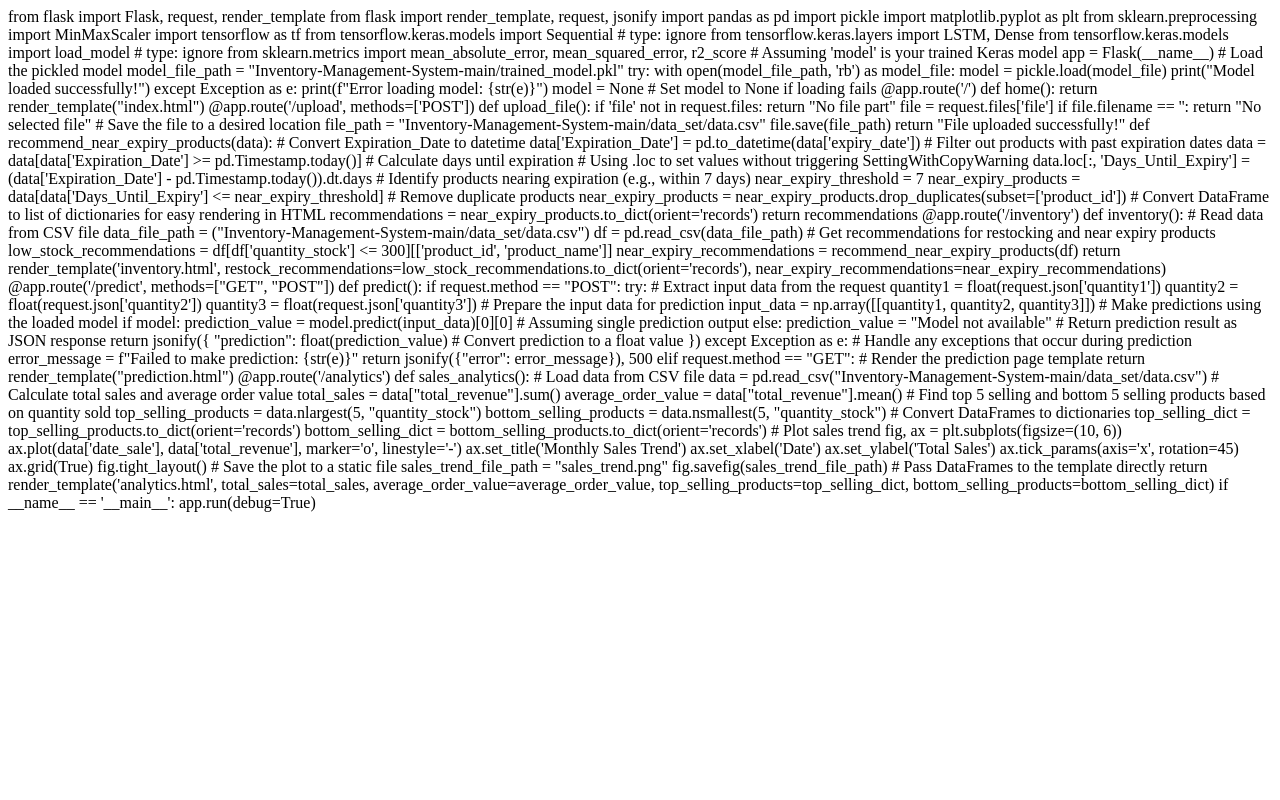
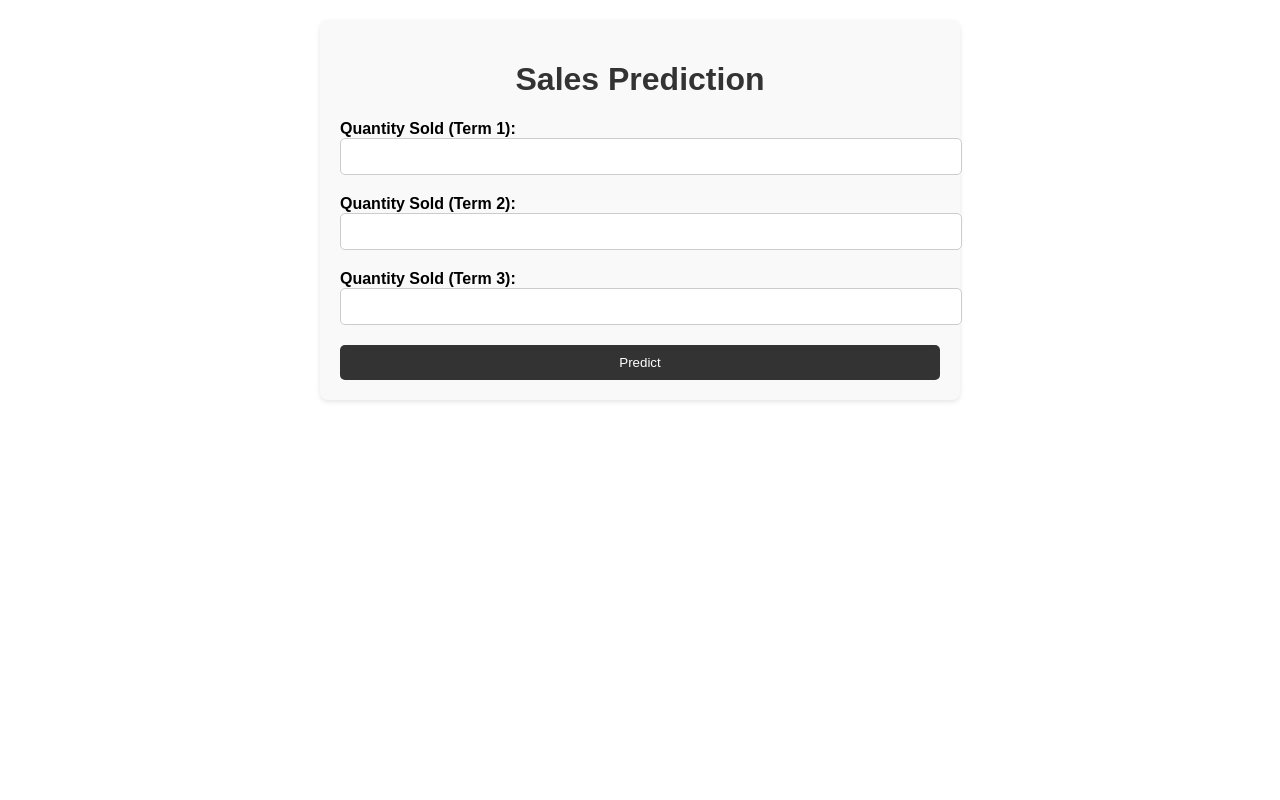
Before and after one commit to jonathanrao99/Inventory-Management-System, a Flask app: page /predict in a window 1280 px wide. Run offline with Flask 3, Linux system fonts and the light colour scheme.

Commit message:
Update prediction.html

```diff
--- a/templates/prediction.html
+++ b/templates/prediction.html
@@ -1,157 +1,109 @@
-from flask import Flask, request, render_template
-from flask import render_template, request, jsonify
-import pandas as pd
-import pickle
-import matplotlib.pyplot as plt
-from sklearn.preprocessing import MinMaxScaler
-import tensorflow as tf
-from tensorflow.keras.models import Sequential # type: ignore
-from tensorflow.keras.layers import LSTM, Dense
-from tensorflow.keras.models import load_model # type: ignore
-from sklearn.metrics import mean_absolute_error, mean_squared_error, r2_score
+<!DOCTYPE html>
+<html lang="en">
+<head>
+    <meta charset="UTF-8">
+    <meta name="viewport" content="width=device-width, initial-scale=1.0">
+    <title>Sales Prediction</title>
+    <style>
+        body {
+            font-family: Arial, sans-serif;
+            margin: 0;
+            padding: 20px;
+        }
+        .container {
+            max-width: 600px;
+            margin: auto;
+            background-color: #f9f9f9;
+            padding: 20px;
+            border-radius: 8px;
+            box-shadow: 0 2px 5px rgba(0, 0, 0, 0.1);
+        }
+        h1 {
+            text-align: center;
+            color: #333;
+        }
+        label {
+            font-weight: bold;
+        }
+        input[type="text"] {
+            width: 100%;
+            padding: 10px;
+            margin-bottom: 20px;
+            border: 1px solid #ccc;
+            border-radius: 5px;
+        }
+        input[type="submit"] {
+            display: block;
+            width: 100%;
+            padding: 10px;
+            background-color: #333;
+            color: white;
+            border: none;
+            border-radius: 5px;
+            cursor: pointer;
+        }
+        .result {
+            margin-top: 20px;
+            padding: 15px;
+            background-color: #e9f5ea;
+            border-radius: 5px;
+            text-align: center;
+        }
+    </style>
+</head>
+<body>
+    <div class="container">
+        <h1>Sales Prediction</h1>
+        <form id="predictionForm">
+            <label for="quantity1">Quantity Sold (Term 1):</label>
+            <input type="text" id="quantity1" name="quantity1" required><br>
+            <label for="quantity2">Quantity Sold (Term 2):</label>
+            <input type="text" id="quantity2" name="quantity2" required><br>
+            <label for="quantity3">Quantity Sold (Term 3):</label>
+            <input type="text" id="quantity3" name="quantity3" required><br>
+            <input type="submit" value="Predict">
+        </form>
+        <div class="result" id="predictionResult" style="display: none;">
+            <h2>Prediction Result:</h2>
+            <p id="predictedValue"></p>
+        </div>
+    </div>
 
-# Assuming 'model' is your trained Keras model
+    <script>
+        document.getElementById("predictionForm").addEventListener("submit", function(event) {
+            event.preventDefault();
+            // Gather input values
+            var quantity1 = document.getElementById("quantity1").value;
+            var quantity2 = document.getElementById("quantity2").value;
+            var quantity3 = document.getElementById("quantity3").value;
 
+            // Prepare data for POST request
+            var data = {
+                "quantity1": quantity1,
+                "quantity2": quantity2,
+                "quantity3": quantity3
+            };
 
-app = Flask(__name__)
-
-# Load the pickled model
-model_file_path = "Inventory-Management-System-main/trained_model.pkl"
-try:
-    with open(model_file_path, 'rb') as model_file:
-        model = pickle.load(model_file)
-    print("Model loaded successfully!")
-except Exception as e:
-    print(f"Error loading model: {str(e)}")
-    model = None  # Set model to None if loading fails
-
-@app.route('/')
-def home():
-    return render_template("index.html")
-
-@app.route('/upload', methods=['POST'])
-def upload_file():
-    if 'file' not in request.files:
-        return "No file part"
-
-    file = request.files['file']
-    if file.filename == '':
-        return "No selected file"
-
-    # Save the file to a desired location
-    file_path = "Inventory-Management-System-main/data_set/data.csv"
-    file.save(file_path)
-
-    return "File uploaded successfully!"
-
-def recommend_near_expiry_products(data):
-    # Convert Expiration_Date to datetime
-    data['Expiration_Date'] = pd.to_datetime(data['expiry_date'])
-
-    # Filter out products with past expiration dates
-    data = data[data['Expiration_Date'] >= pd.Timestamp.today()]
-
-    # Calculate days until expiration
-    # Using .loc to set values without triggering SettingWithCopyWarning
-    data.loc[:, 'Days_Until_Expiry'] = (data['Expiration_Date'] - pd.Timestamp.today()).dt.days
-
-
-
-    # Identify products nearing expiration (e.g., within 7 days)
-    near_expiry_threshold = 7
-    near_expiry_products = data[data['Days_Until_Expiry'] <= near_expiry_threshold]
-
-    # Remove duplicate products
-    near_expiry_products = near_expiry_products.drop_duplicates(subset=['product_id'])
-
-    # Convert DataFrame to list of dictionaries for easy rendering in HTML
-    recommendations = near_expiry_products.to_dict(orient='records')
-
-    return recommendations
-
-@app.route('/inventory')
-def inventory():
-    # Read data from CSV file
-    data_file_path = ("Inventory-Management-System-main/data_set/data.csv")
-    df = pd.read_csv(data_file_path)
-
-    # Get recommendations for restocking and near expiry products
-    low_stock_recommendations = df[df['quantity_stock'] <= 300][['product_id', 'product_name']]
-    near_expiry_recommendations = recommend_near_expiry_products(df)
-
-    return render_template('inventory.html', restock_recommendations=low_stock_recommendations.to_dict(orient='records'),
-                           near_expiry_recommendations=near_expiry_recommendations)
-
-@app.route('/predict', methods=["GET", "POST"])
-def predict():
-    if request.method == "POST":
-        try:
-            # Extract input data from the request
-            quantity1 = float(request.json['quantity1'])
-            quantity2 = float(request.json['quantity2'])
-            quantity3 = float(request.json['quantity3'])
-
-            # Prepare the input data for prediction
-            input_data = np.array([[quantity1, quantity2, quantity3]])
-
-            # Make predictions using the loaded model
-            if model:
-                prediction_value = model.predict(input_data)[0][0]  # Assuming single prediction output
-            else:
-                prediction_value = "Model not available"
-
-            # Return prediction result as JSON response
-            return jsonify({
-                "prediction": float(prediction_value)  # Convert prediction to a float value
+            // Send POST request to Flask endpoint
+            fetch("/prediction", {
+                method: "POST",
+                headers: {
+                    "Content-Type": "application/json"
+                },
+                body: JSON.stringify(data)
             })
-
-        except Exception as e:
-            # Handle any exceptions that occur during prediction
-            error_message = f"Failed to make prediction: {str(e)}"
-            return jsonify({"error": error_message}), 500
-
-    elif request.method == "GET":
-        # Render the prediction page template
-        return render_template("prediction.html")
-
-
-@app.route('/analytics')
-def sales_analytics():
-    # Load data from CSV file
-    data = pd.read_csv("Inventory-Management-System-main/data_set/data.csv")
-
-    # Calculate total sales and average order value
-    total_sales = data["total_revenue"].sum()
-    average_order_value = data["total_revenue"].mean()
-
-    # Find top 5 selling and bottom 5 selling products based on quantity sold
-    top_selling_products = data.nlargest(5, "quantity_stock")
-    bottom_selling_products = data.nsmallest(5, "quantity_stock")
-
-    # Convert DataFrames to dictionaries
-    top_selling_dict = top_selling_products.to_dict(orient='records')
-    bottom_selling_dict = bottom_selling_products.to_dict(orient='records')
-
-    # Plot sales trend
-    fig, ax = plt.subplots(figsize=(10, 6))
-    ax.plot(data['date_sale'], data['total_revenue'], marker='o', linestyle='-')
-    ax.set_title('Monthly Sales Trend')
-    ax.set_xlabel('Date')
-    ax.set_ylabel('Total Sales')
-    ax.tick_params(axis='x', rotation=45)
-    ax.grid(True)
-    fig.tight_layout()
-
-    # Save the plot to a static file
-    sales_trend_file_path = "sales_trend.png"
-    fig.savefig(sales_trend_file_path)
-
-    # Pass DataFrames to the template directly
-    return render_template('analytics.html', total_sales=total_sales,
-                           average_order_value=average_order_value,
-                           top_selling_products=top_selling_dict,
-                           bottom_selling_products=bottom_selling_dict)
-
-
-if __name__ == '__main__':
-    app.run(debug=True)
+            .then(response => response.json())
+            .then(data => {
+                // Display prediction result
+                document.getElementById("predictedValue").textContent = data.prediction;
+                document.getElementById("predictionResult").style.display = "block";
+            })
+            .catch(error => {
+                console.error("Error:", error);
+                // Handle error (display error message to user)
+                alert("Failed to make prediction. Please try again.");
+            });
+        });
+    </script>
+</body>
+</html>
```
